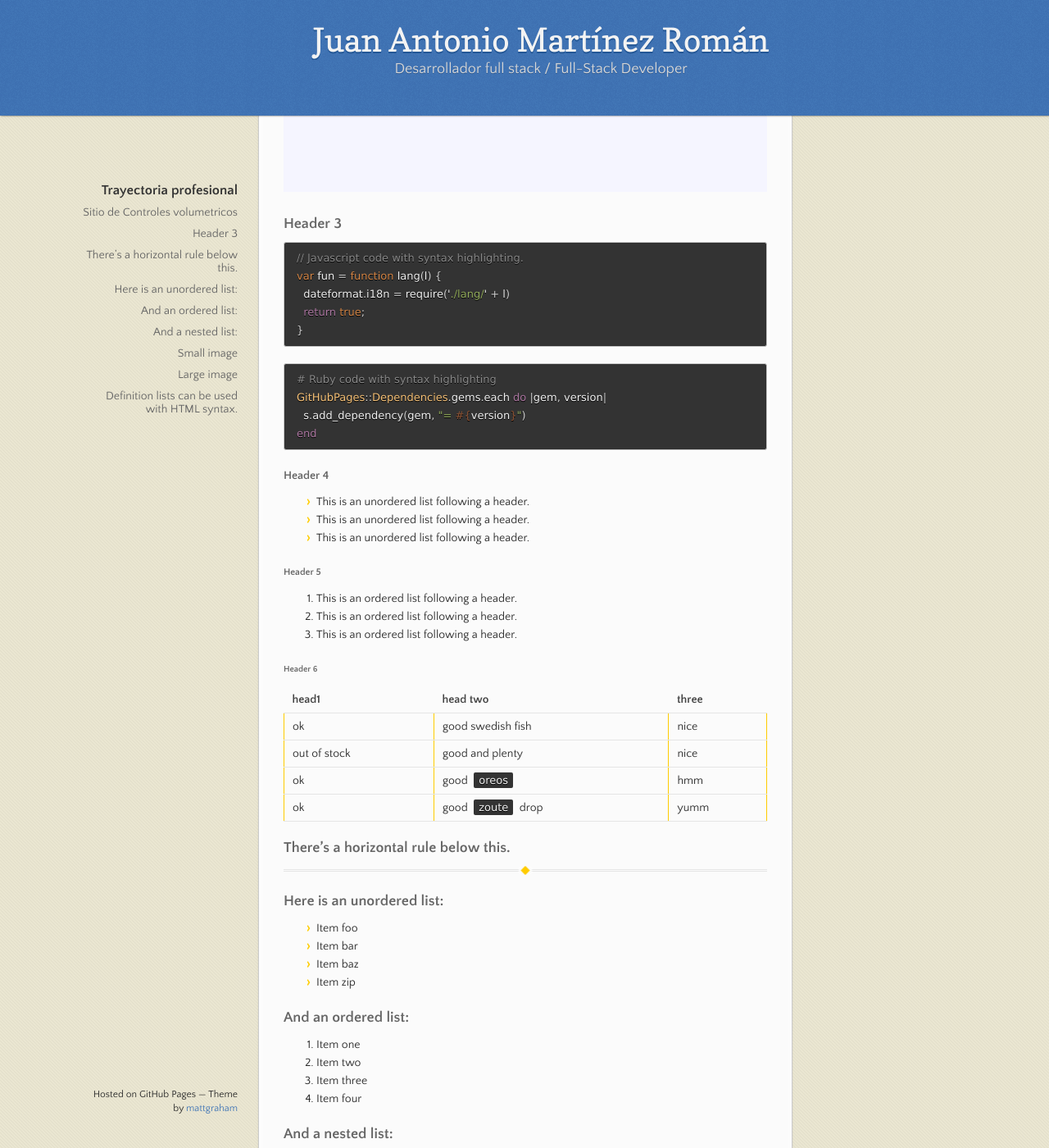
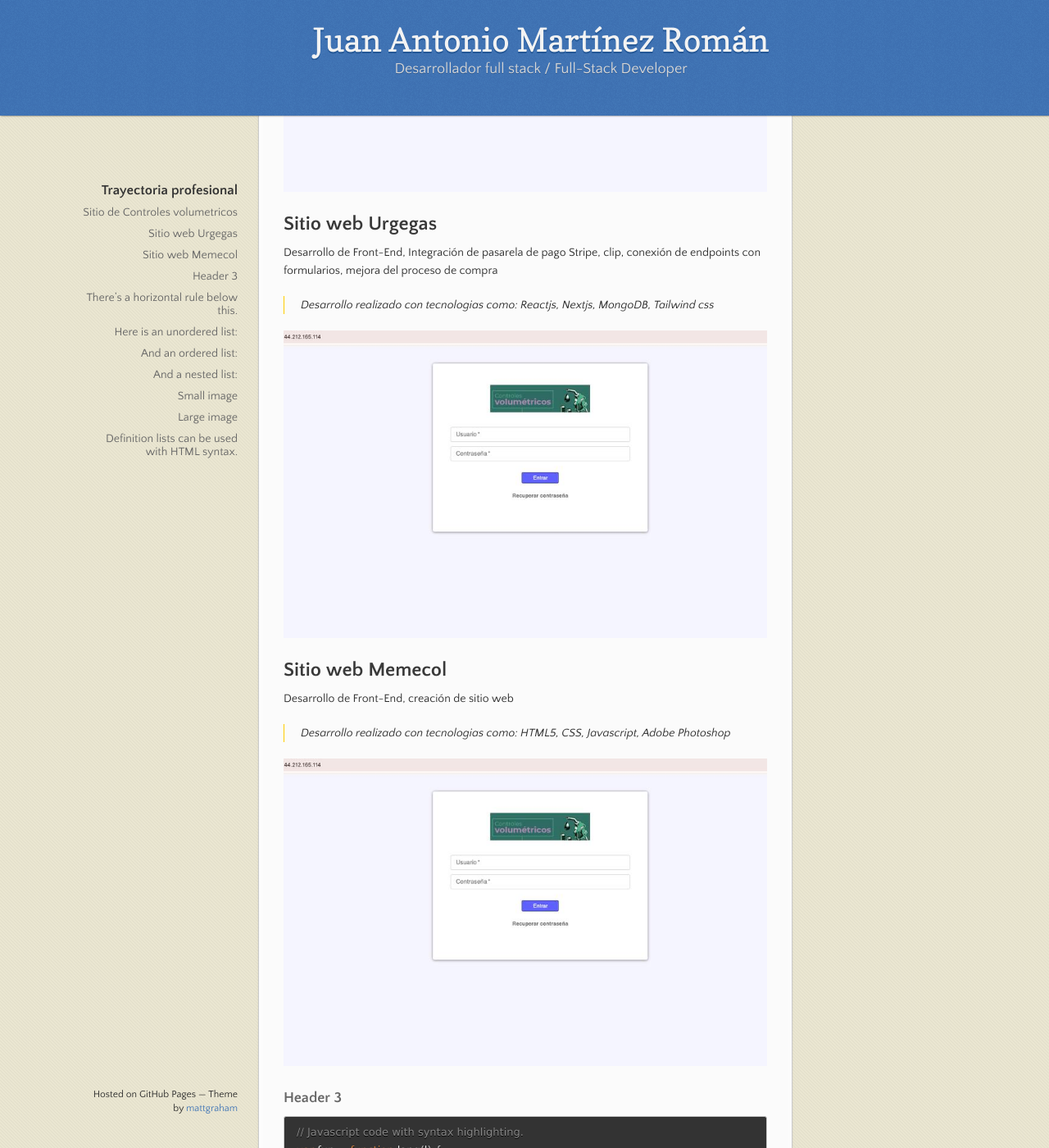
Before and after one commit to jamarrom/jamarrom.github.io, a Jekyll site: the page built from index.md, in a window 1280 px wide and 1400 px high, scrolled down 869 px. Shown: the whole window at 82% size. Built offline with Jekyll 4.4.1, drawn with Linux system fonts in a browser that asks for light colours.

Commit message:
Cambio 5

```diff
--- a/index.md
+++ b/index.md
@@ -31,6 +31,22 @@ Desarrollo de Full-stack, sistema para carga de xmls de ventas y comprar, genera
 ![Branching](https://raw.githubusercontent.com/jamarrom/jamarrom.github.io/refs/heads/main/assets/images/autogas.jpeg)
 
 
+## Sitio web Urgegas
+
+Desarrollo de Front-End, Integración de pasarela de pago Stripe, clip, conexión de endpoints con formularios, mejora del proceso de compra
+
+> Desarrollo realizado con tecnologias como: Reactjs, Nextjs, MongoDB, Tailwind css
+
+![Branching](https://raw.githubusercontent.com/jamarrom/jamarrom.github.io/refs/heads/main/assets/images/autogas.jpeg)
+
+
+## Sitio web Memecol
+
+Desarrollo de Front-End, creación de sitio web
+
+> Desarrollo realizado con tecnologias como: HTML5, CSS, Javascript, Adobe Photoshop
+
+![Branching](https://raw.githubusercontent.com/jamarrom/jamarrom.github.io/refs/heads/main/assets/images/autogas.jpeg)
 
 ### Header 3
 
```
Also changed, not shown: assets/images/memecol.jpeg (added), assets/images/urgegas.jpeg (added).
